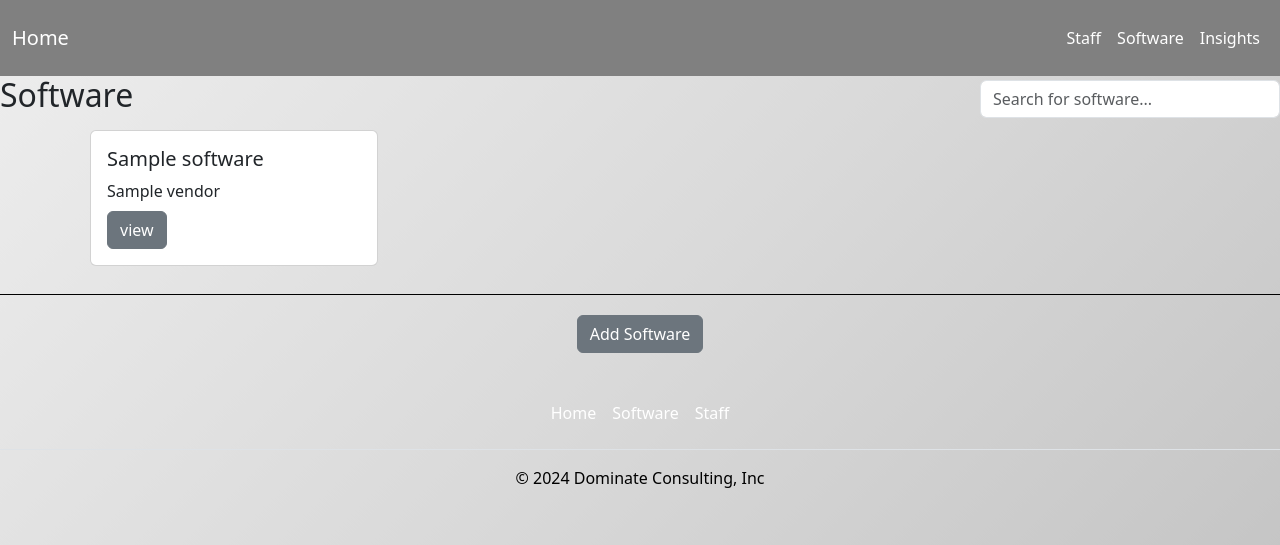
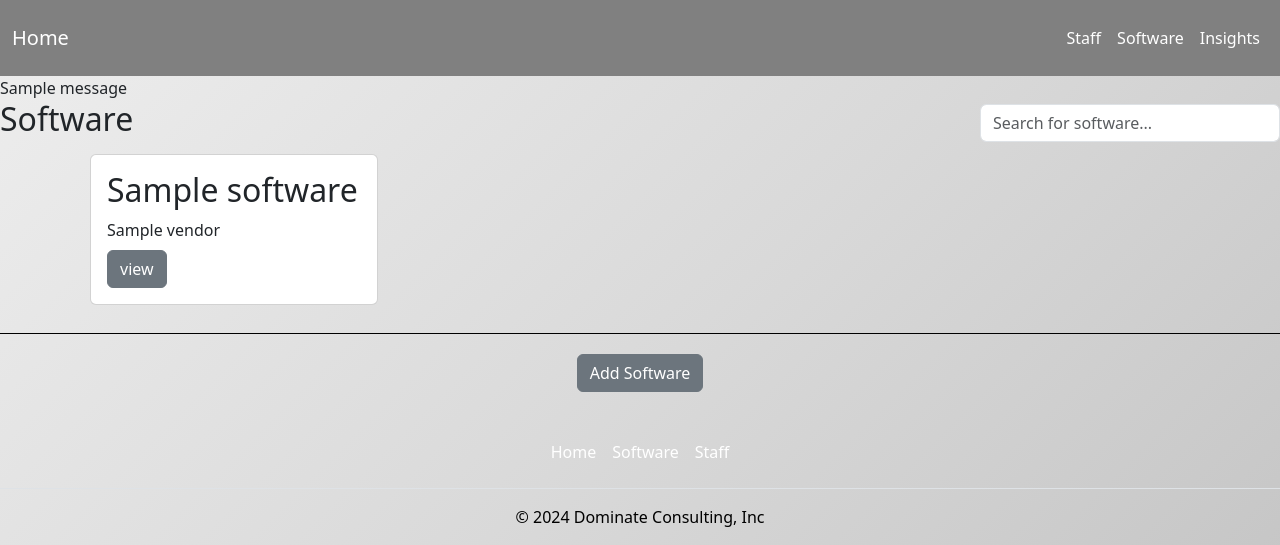
Before and after one commit to Civil-py/SAM-tool, a Django app: template sam/templates/sam/software.html in a window 1280 px wide. Shown: the top 545 px of the page. Run offline with Django 5.2, Linux system fonts and the light colour scheme; the template is opened without the code that fills it: most values are stand-ins (such as "Sample title", 1, 10 or a date in 2020); one stand-in notice (Sample message) is shown.

Commit message:
Update software.html

```diff
--- a/sam/templates/sam/software.html
+++ b/sam/templates/sam/software.html
@@ -1,6 +1,8 @@
 {% include "sam/header.html" %}
 <body>
-
+{% for m in messages %}
+{{ m }}
+{% endfor %}
 <div class="d-flex justify-content-between align-items-center">
   <h1 class="display-4 animated-item" style="font-size: 2rem;">Software</h1>
   <div class="search-bar">
@@ -12,12 +14,12 @@
   <div class="row" id="softwareList">
     {% for s in software %}
     <div class="col-md-4 software-item">
-      <div class="card m-2" style="width: 18rem;">
+      <div class="card m-2 animated-item" style="width: 18rem;">
 
-        <div class="card-body">
-          <h5 class="card-title animated-item">{{ s.software_name }}</h5>
+        <div class="card-body animated-item">
+          <h5 class="display-4 card-title animated-item" style="font-size: 2rem;">{{ s.software_name }}</h5>
 
-          <p class="card-title animated-item">{{ s.vendor }}</p>
+          <p class=" card-title animated-item">{{ s.vendor }}</p>
           <a href="{%  url 'software_view' s.software_id %}" class="btn btn-secondary">view</a>
         </div>
       </div>
@@ -81,7 +83,7 @@ document.addEventListener("DOMContentLoaded", function() {
 .animated-item {
     opacity: 0;
     transform: translateY(20px);
-    transition: opacity 0.4s ease-in-out, transform 0.3s ease-in-out;
+    transition: opacity 0.2s ease-in-out, transform 0.2s ease-in-out;
 }
 </style>
 
```
